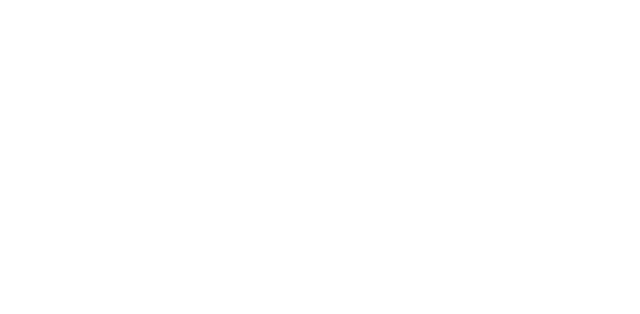
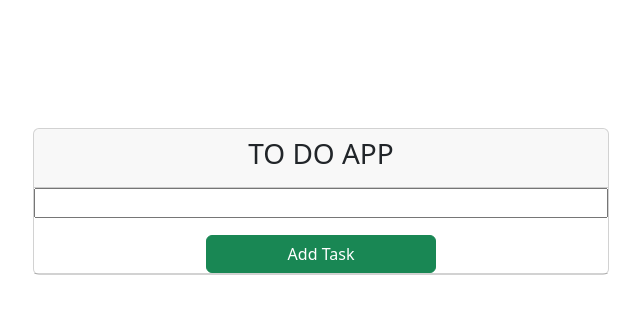
Before and after one commit to VictorGithub666/To_do_list, a React (Create React App) app: page / in a window 1280 px wide. Shown: the top 314 px of the page, without its empty margins (319-959 px from the left). Built offline with nearby package versions, Linux system fonts and the light colour scheme.

Commit message:
HTML display layout Good

```diff
--- a/package.json
+++ b/package.json
@@ -37,5 +37,8 @@
       "last 1 firefox version",
       "last 1 safari version"
     ]
+  },
+  "devDependencies": {
+    "eslint": "^8.57.0"
   }
 }
--- a/src/App.js
+++ b/src/App.js
@@ -1,5 +1,5 @@
 import './App.css';
-import ToDo from './components/ToDo.js';
+import ToDo from './components/Todo.js';
 
 function App() {
   return (
--- a/src/components/Todo.js
+++ b/src/components/Todo.js
@@ -1,9 +1,34 @@
-import React, { useState} from "react";
 
 
 
 function ToDo() {
 
+
+    // inline style
+
+    const style = {
+        width: "36rem",
+        alignSelf: "center",
+    }
+
+    return (
+        <div class="bd">
+            <div class="card" style={style}>
+                <div class="card-header">
+                    <h3>TO DO APP</h3>
+                </div>
+                <input />
+                <button type="button" class="btn btn-success">Add Task</button>
+                <ul class="list-group list-group-flush">
+
+
+                </ul>
+                </div>
+
+        </div>
+
+    );
+
 }
 
 export default ToDo;
--- a/src/index.css
+++ b/src/index.css
@@ -1,13 +1,17 @@
-body {
-  margin: 0;
-  font-family: -apple-system, BlinkMacSystemFont, 'Segoe UI', 'Roboto', 'Oxygen',
-    'Ubuntu', 'Cantarell', 'Fira Sans', 'Droid Sans', 'Helvetica Neue',
-    sans-serif;
-  -webkit-font-smoothing: antialiased;
-  -moz-osx-font-smoothing: grayscale;
+.bd{
+  display: flex;
+  flex-direction: row;
+  width: 100%;
+  justify-content: center;
+  margin-top: 10%;
 }
 
-code {
-  font-family: source-code-pro, Menlo, Monaco, Consolas, 'Courier New',
-    monospace;
+.card-header h3{
+  text-align: center;
 }
+
+.btn{
+  width: 40%;
+  align-self: center;
+  margin-top: 3%;
+}
```
Also changed, not shown: 1 other file (tests, documents, lock files or other folders).
